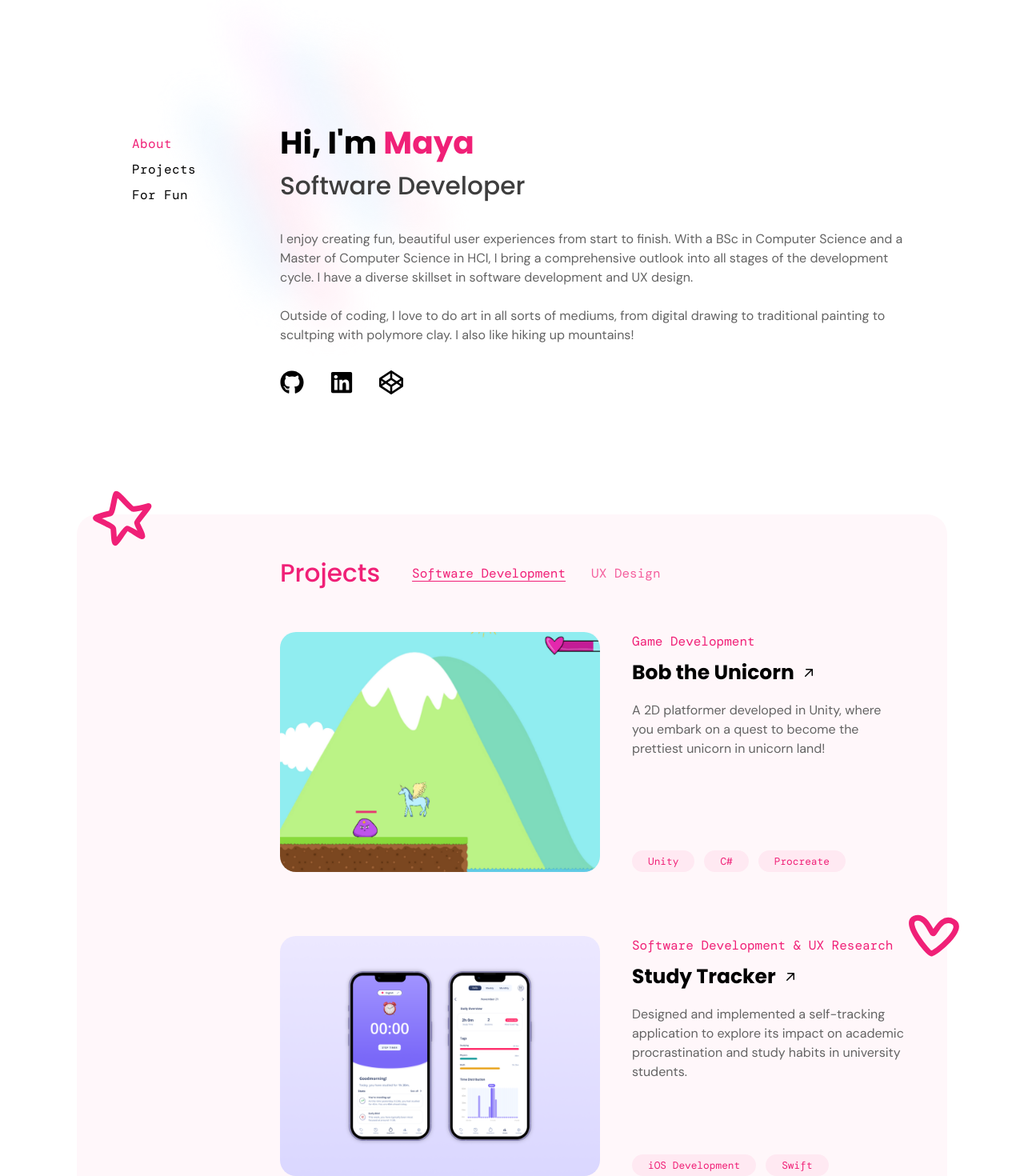
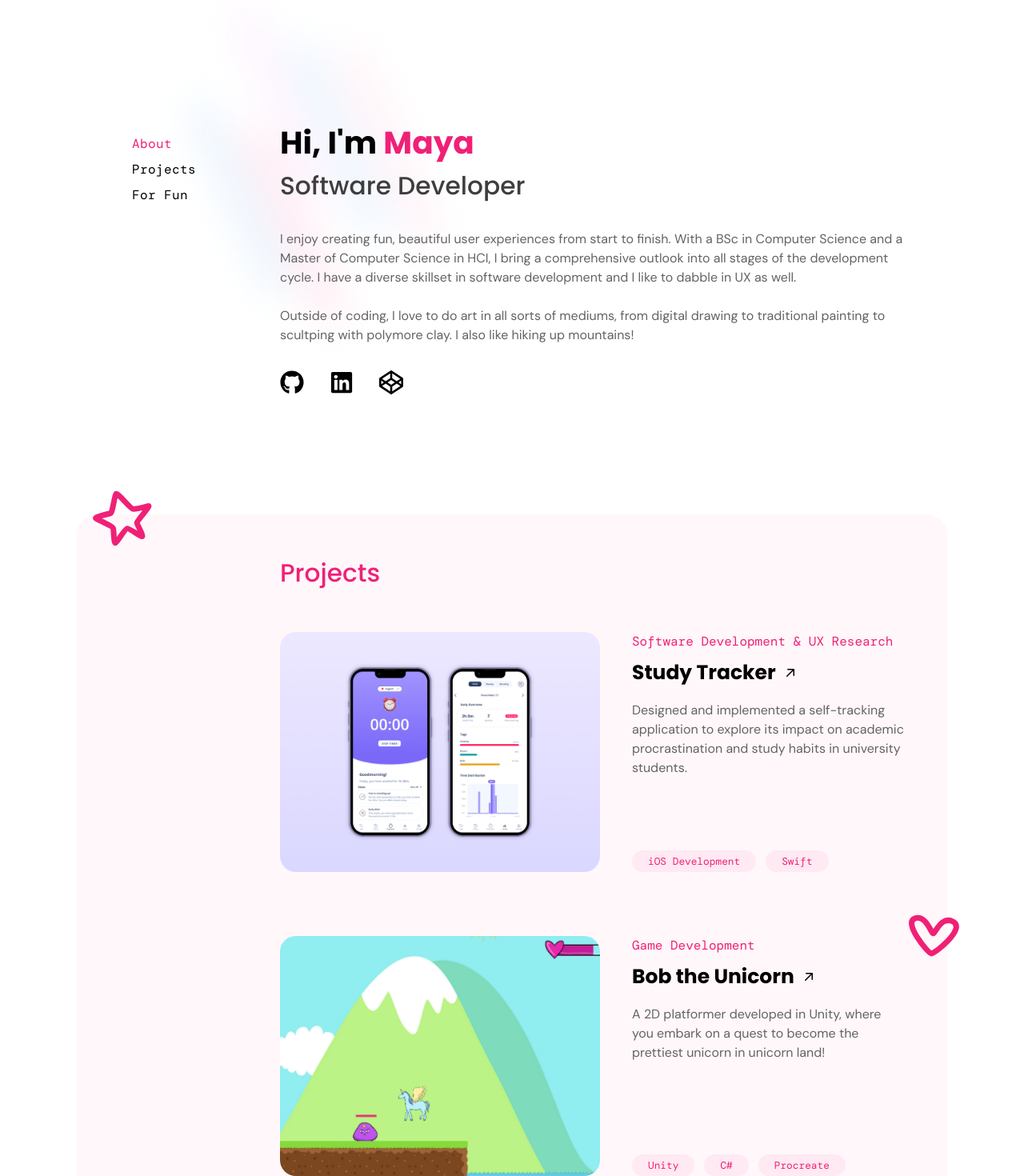
Before and after one commit to mayasarena/mayasarena.github.io, a Next.js app: page / in a window 1280 px wide. Shown: the top 1470 px of the page at 80% size. Built offline with nearby package versions, Linux system fonts and the light colour scheme; a web font is replaced by a local one.

Commit message:
small changes

```diff
--- a/components/About.tsx
+++ b/components/About.tsx
@@ -13,7 +13,8 @@ export default function About() {
                 <h1 className="text-4xl font-bold font-poppins text-black">Hi, I'm <span className="text-primary">Maya</span></h1>
                 <h2 className="text-3xl font-medium font-poppins text-darkgrey">Software Developer</h2>
                 <p className="text-base text-medgrey my-8">
-                  I enjoy creating fun, beautiful user experiences from start to finish. With a BSc in Computer Science and a Master of Computer Science in HCI, I bring a comprehensive outlook into all stages of the development cycle. I have a diverse skillset in software development and UX design.
+                  I enjoy creating fun, beautiful user experiences from start to finish. With a BSc in Computer Science and a Master of Computer Science in HCI,
+                  I bring a comprehensive outlook into all stages of the development cycle. I have a diverse skillset in software development and I like to dabble in UX as well.
                   <br /><br />
                   Outside of coding, I love to do art in all sorts of mediums, from digital drawing to traditional painting to scultping with polymore clay. I also like hiking up mountains!
                 </p>
--- a/components/Footer.tsx
+++ b/components/Footer.tsx
@@ -14,7 +14,10 @@ export default function Footer() {
         {/* social Links */}
         <SocialLinks />
         {/* footer details */}
-        <p className="text-sm text-medgrey">Created by <a className='text-primary' href='https://github.com/mayasarena.github.io'>me</a>. Designed in Figma and built with Next.js & TailwindCSS. Best viewed on Desktop.</p>
+        <p className="text-sm text-medgrey">Created by <a className="text-primary hover:underline" href='https://github.com/mayasarena' target="_blank" rel="noopener noreferrer">
+          me
+        </a>
+        . Designed in Figma and built with Next.js & TailwindCSS. Best viewed on Desktop.</p>
       </div>
     </footer>
   );
--- a/components/Projects.tsx
+++ b/components/Projects.tsx
@@ -6,6 +6,15 @@ import { useInView } from 'react-intersection-observer';
 
 const projects = [
   {
+    type: 'Software Development & UX Research',
+    title: 'Study Tracker',
+    description: 'Designed and implemented a self-tracking application to explore its impact on academic procrastination and study habits in university students.',
+    tags: ['iOS Development', 'Swift'],
+    img: '/studytracker-img.png',
+    link: '/study-tracker',
+    hoverCol: 'group-hover:text-[#9d97f8]',
+  },
+  {
     type: 'Game Development',
     title: 'Bob the Unicorn',
     description: 'A 2D platformer developed in Unity, where you embark on a quest to become the prettiest unicorn in unicorn land!',
@@ -13,15 +22,6 @@ const projects = [
     img: '/unicorn-img.png',
     link: '/unicorn',
     hoverCol: 'group-hover:text-[#5cc09f]',
-  },
-  {
-    type: 'Software Development & UX Research',
-    title: 'Study Tracker',
-    description: 'Designed and implemented a self-tracking application to explore its impact on academic procrastination and study habits in university students.',
-    tags: ['iOS Development', 'Swift'],
-    img: '/studytracker-img.png',
-    link: '/study-tracker',
-    hoverCol: 'group-hover:text-[#9d97f8]',
   },
   {
     type: 'UX Design',
@@ -85,6 +85,7 @@ export default function Projects() {
           {/* projects header - link to switch between dev and ux projects */}
           <div className="flex flex-col gap-4 md:flex-row md:gap-10">
             <h2 className="text-3xl font-medium font-poppins text-primary">Projects</h2>
+            {/* Project buttons to switch - commented out for now bc not in use
             <div className="flex flex-row gap-8">
               <button
                 onClick={() => handleSwitchProjectType('dev')}
@@ -99,6 +100,7 @@ export default function Projects() {
                 UX Design
               </button>
             </div>
+            */}
           </div>
           <div className="flex flex-col justify-between gap-20 pt-[50px]">
             {projects
```
